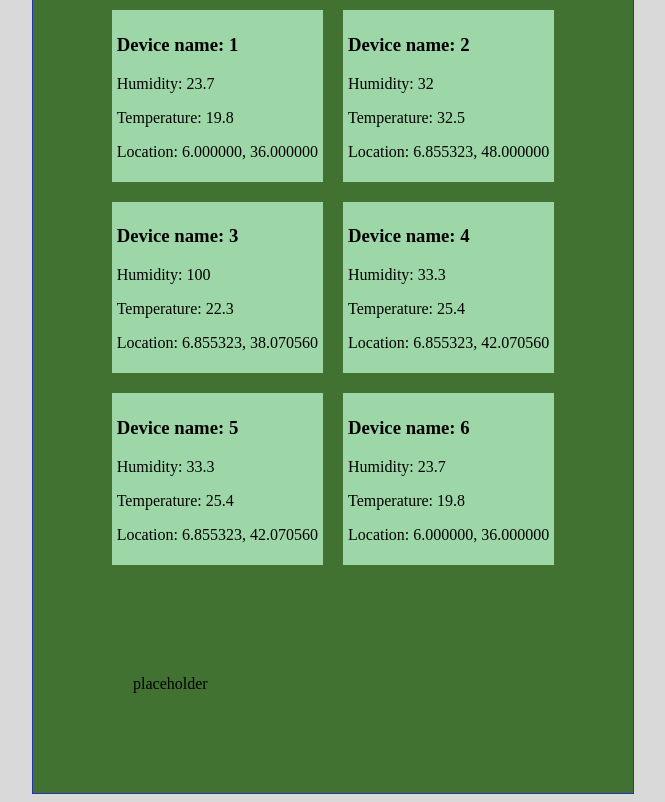
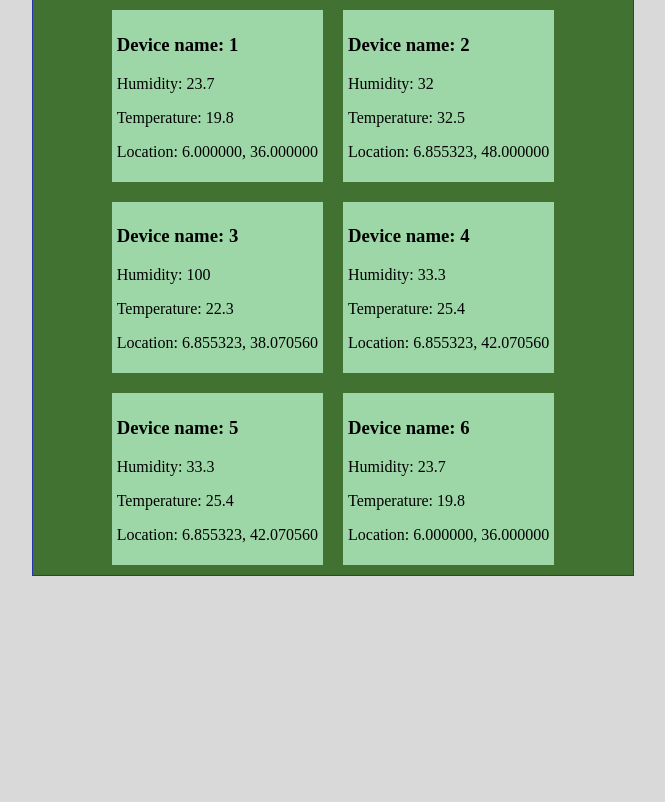
Before and after one commit to Samirez/PELI_environmental_monitoring, a Django app: page / in a window 1280 px wide. Shown: the part 115-917 px from the top of the page, without its empty margins (307-972 px from the left). After the commit the page ends 691 px from the top, so only its background shows below. Run offline with Django 4.2, Linux system fonts and the light colour scheme; data comes from the database, SQL or seed files in the repository.

Commit message:
commented placeholder

```diff
--- a/Django_ui/forest_live_monitoring/static/css/index.css
+++ b/Django_ui/forest_live_monitoring/static/css/index.css
@@ -53,9 +53,9 @@ ul {
         align-items: auto;
         align-content: start;
     }
-    .container:after {
+    /*.container:after {
         display: block;
         content: " placeholder ";
         margin: 100px;
         flex: 999 999 auto;
-      }
+      }*/
```
